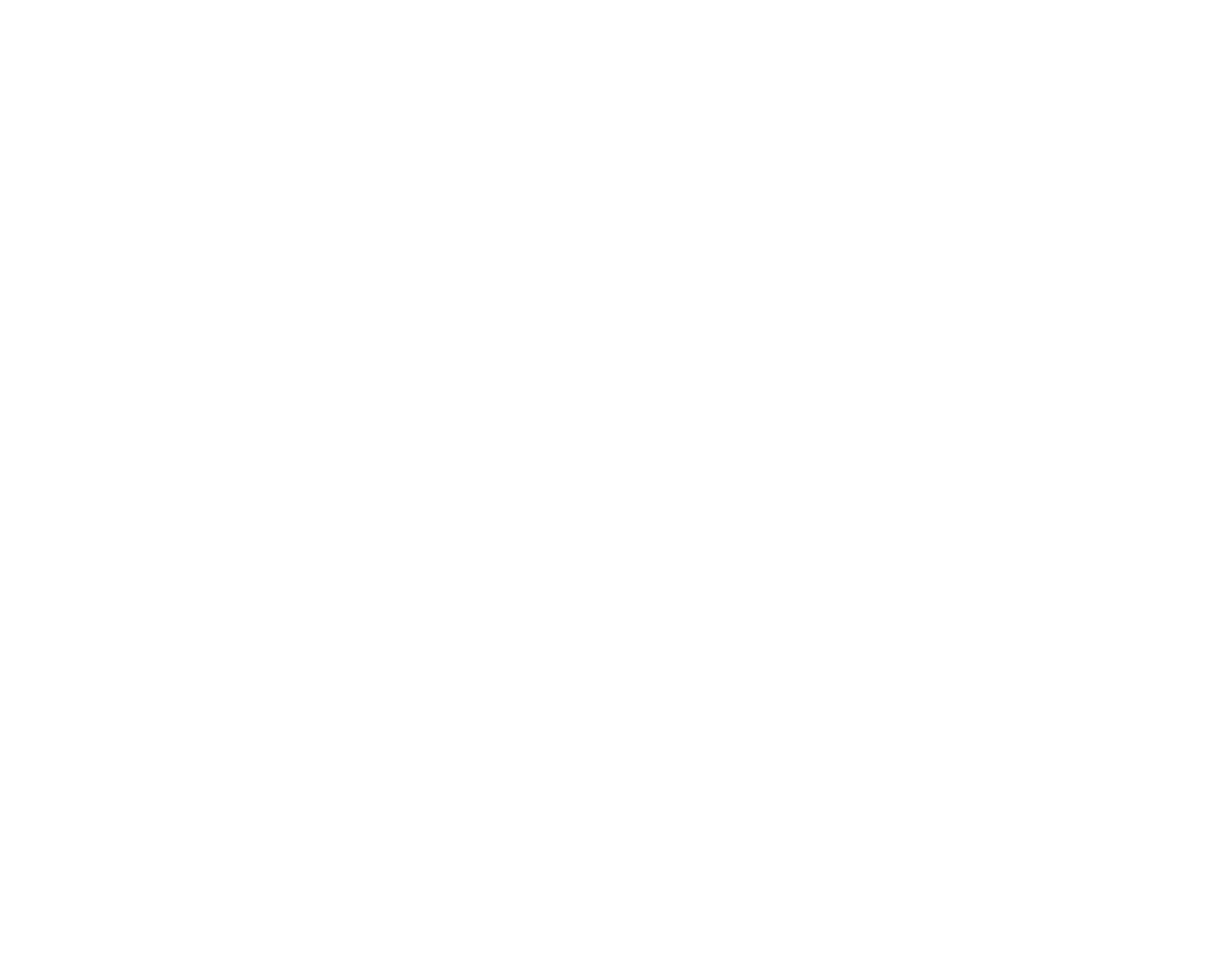
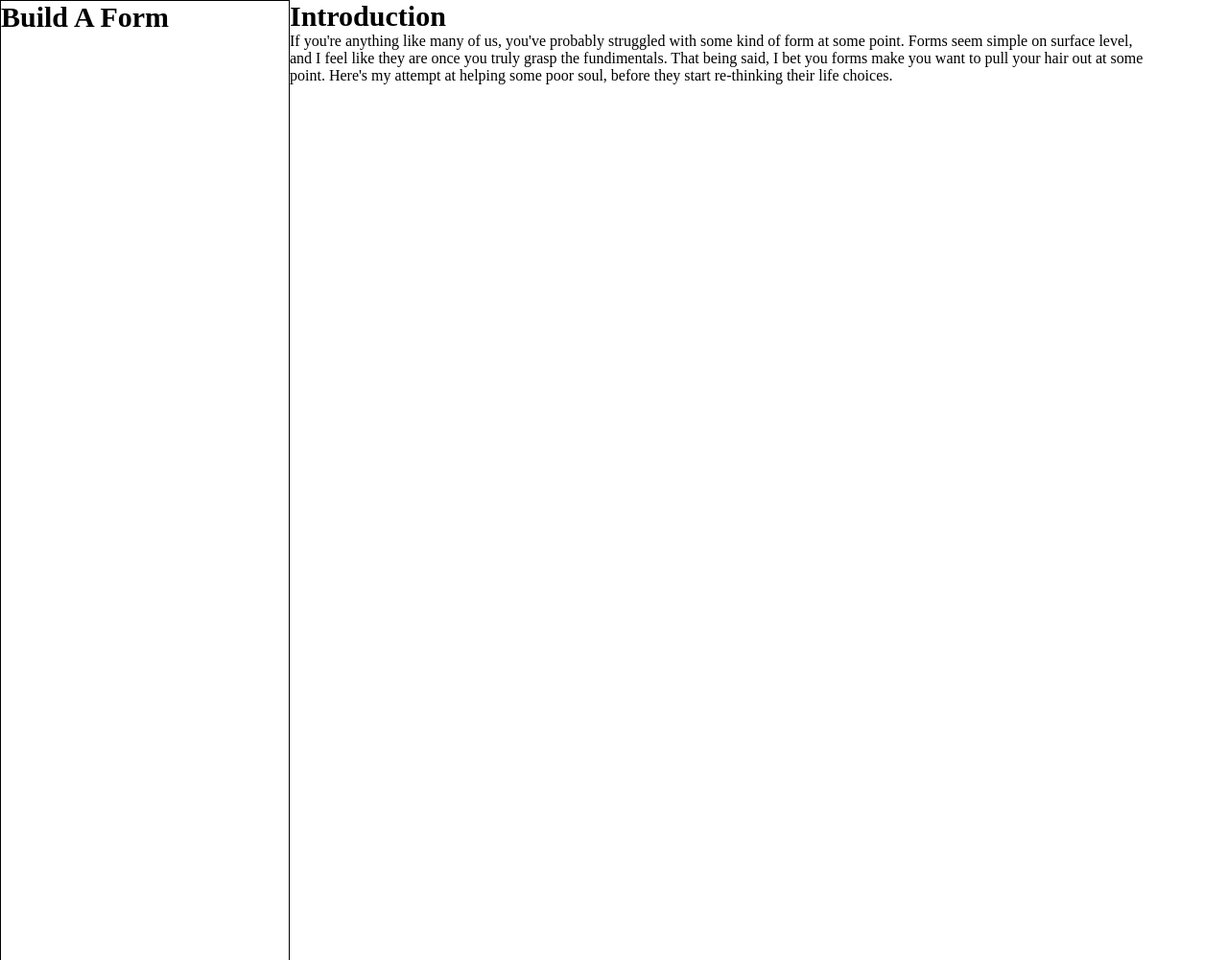
Before and after one commit to Jahazielvaz/fcc-webcert4-technical-documentation-page, a plain HTML site: page index.html in a window 1280 px wide. Shown: the whole page at 96% size. Before the commit the page ends 800 px from the top, so only its background shows below. Drawn offline with Linux system fonts and the light colour scheme.

Commit message:
Currently trying to figure out how to do side nav bar

```diff
--- a/index.css
+++ b/index.css
@@ -8,3 +8,28 @@
 a{
   text-decoration: none;
 }
+
+header{
+  font-size: 30px;
+  font-weight: bolder;
+}
+
+#page-container{
+
+}
+
+#nav-bar{
+  display: inline-block;
+  width: 300px;
+  height: 1000px;
+  border: 1px solid black;
+  overflow: hidden;
+  float: left;
+}
+
+main{
+  display: inline-block;
+  width: 70%;
+  overflow: hidden;
+  float: left;
+}
--- a/index.html
+++ b/index.html
@@ -2,10 +2,39 @@
 <html lang="en" dir="ltr">
   <head>
     <meta charset="utf-8">
-    <title>Technical Documentation Page</title>
+    <title>Build A Form In HTML and CSS: The complete guide</title>
     <link rel="stylesheet" href="./index.css" type="text/css">
   </head>
   <body>
-    <main id="main-doc"></main>
+    <!-- Nav Bar -->
+    <div id="page-container">
+      <div id="nav-bar">
+        <header>Build A Form</header>
+      </div>
+
+      <main id="main-doc">
+        <section class="main-section">
+          <header>Introduction</header>
+          <p>If you're anything like many of us, you've probably struggled with some kind of form at some point. Forms seem simple on surface level, and I feel like they are once you truly grasp the fundimentals. That being said, I bet you forms make you want to pull your hair out at some point. Here's my attempt at helping some poor soul, before they start re-thinking their life choices.</p>
+        </section>
+
+        <section class="main-section">
+          <header></header>
+        </section>
+
+        <section class="main-section">
+          <header></header>
+        </section>
+
+        <section class="main-section">
+          <header></header>
+        </section>
+
+        <section class="main-section">
+          <header></header>
+        </section>
+
+      </main>
+    </div>
   </body>
 </html>
```
Also changed, not shown: ReadMe.txt.
